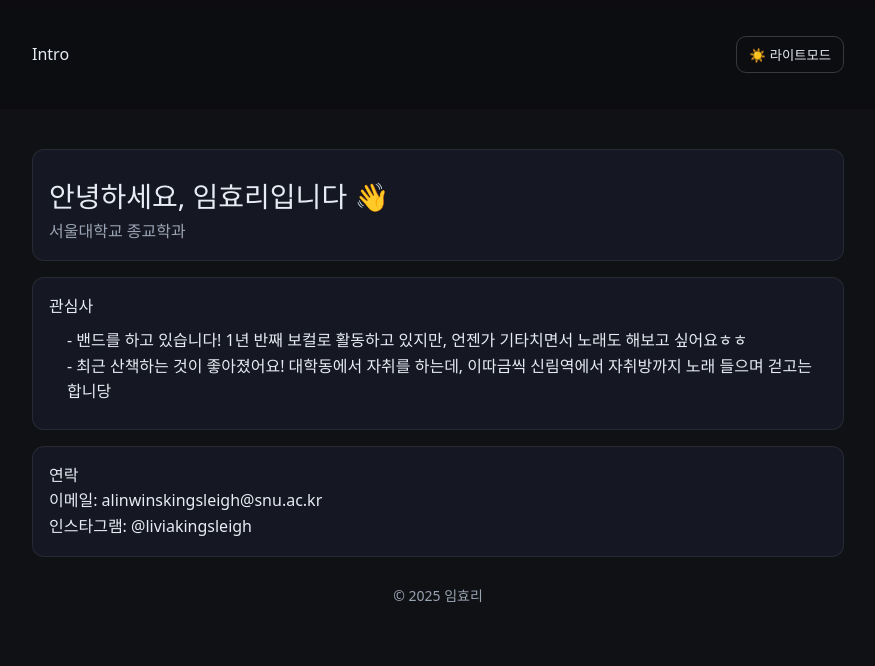
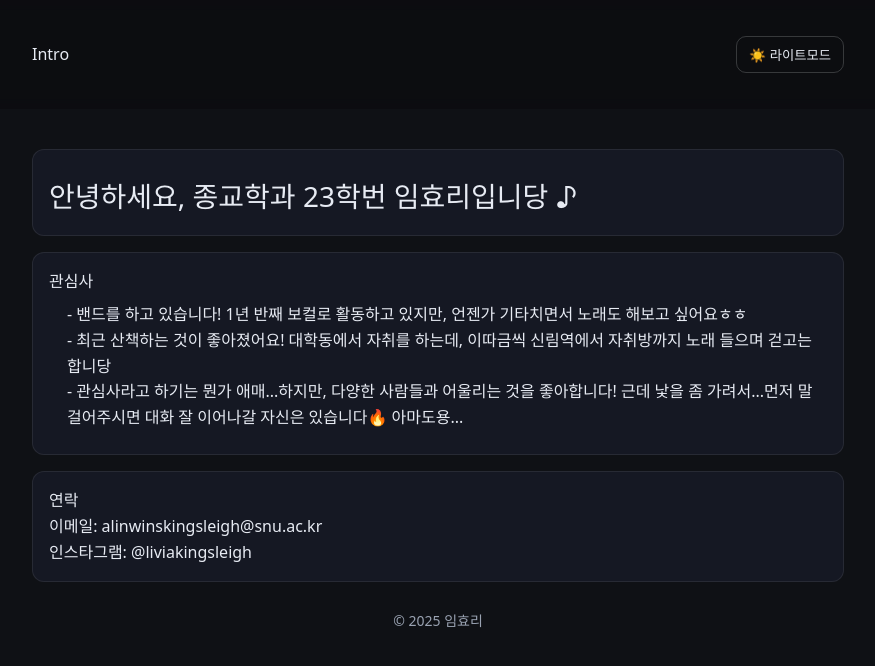
Before and after one commit to alinwinskingsleigh-svg/Frontend-Seminar_1-, a plain HTML site: page index.html in a window 1280 px wide. Shown: the whole page, without its empty margins (202-1077 px from the left). Drawn offline with Linux system fonts and the light colour scheme.

Commit message:
Update index.html

```diff
--- a/index.html
+++ b/index.html
@@ -44,8 +44,7 @@
 
   <main class="wrap">
     <section class="card">
-      <h1>안녕하세요, 임효리입니다 👋</h1>
-      <p class="muted">서울대학교 종교학과</p>
+      <h1>안녕하세요, 종교학과 23학번 임효리입니당 ♪</h1>
     </section>
 
     <section class="card">
@@ -53,6 +52,7 @@
       <ul>
         <li>- 밴드를 하고 있습니다! 1년 반째 보컬로 활동하고 있지만, 언젠가 기타치면서 노래도 해보고 싶어요ㅎㅎ</li>
         <li>- 최근 산책하는 것이 좋아졌어요! 대학동에서 자취를 하는데, 이따금씩 신림역에서 자취방까지 노래 들으며 걷고는 합니당</li>
+        <li>- 관심사라고 하기는 뭔가 애매...하지만, 다양한 사람들과 어울리는 것을 좋아합니다! 근데 낯을 좀 가려서...먼저 말 걸어주시면 대화 잘 이어나갈 자신은 있습니다🔥 아마도용... </li>
       </ul>
     </section>
 
```
